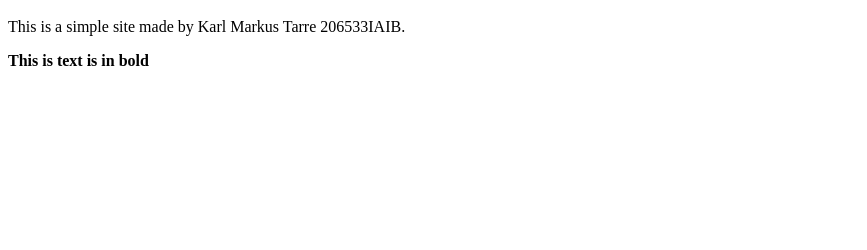
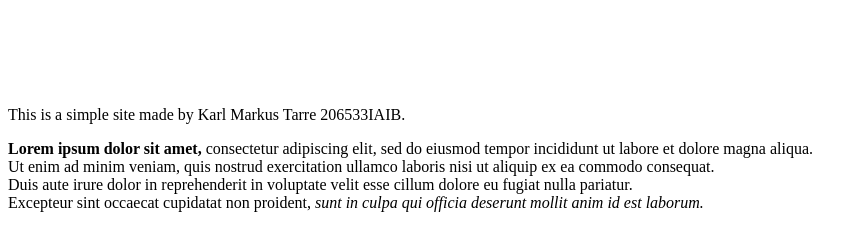
Before and after one commit to KMTarre/website, a plain HTML site: page index.html in a window 1280 px wide. Shown: the part 48-298 px from the top of the page, without its empty margins (0-867 px from the left). Drawn offline with Linux system fonts and the light colour scheme.

Commit message:
Update index.html

```diff
--- a/index.html
+++ b/index.html
@@ -1,3 +1,6 @@
-<h1>Welcome to website</h1>
+<h1>Welcome to website</h1><br><br><br><br>
 <p>This is a simple site made by Karl Markus Tarre 206533IAIB.</p>
-<p style="font-weight: bold">This is text is in bold</p>
+<p><b>Lorem ipsum dolor sit amet,</b> consectetur adipiscing elit, sed do eiusmod tempor incididunt ut labore et dolore magna aliqua.<br>
+  Ut enim ad minim veniam, quis nostrud exercitation ullamco laboris nisi ut aliquip ex ea commodo consequat.<br>
+  Duis aute irure dolor in reprehenderit in voluptate velit esse cillum dolore eu fugiat nulla pariatur.<br>
+  Excepteur sint occaecat cupidatat non proident, <i>sunt in culpa qui officia deserunt mollit anim id est laborum.</i></p>
```
